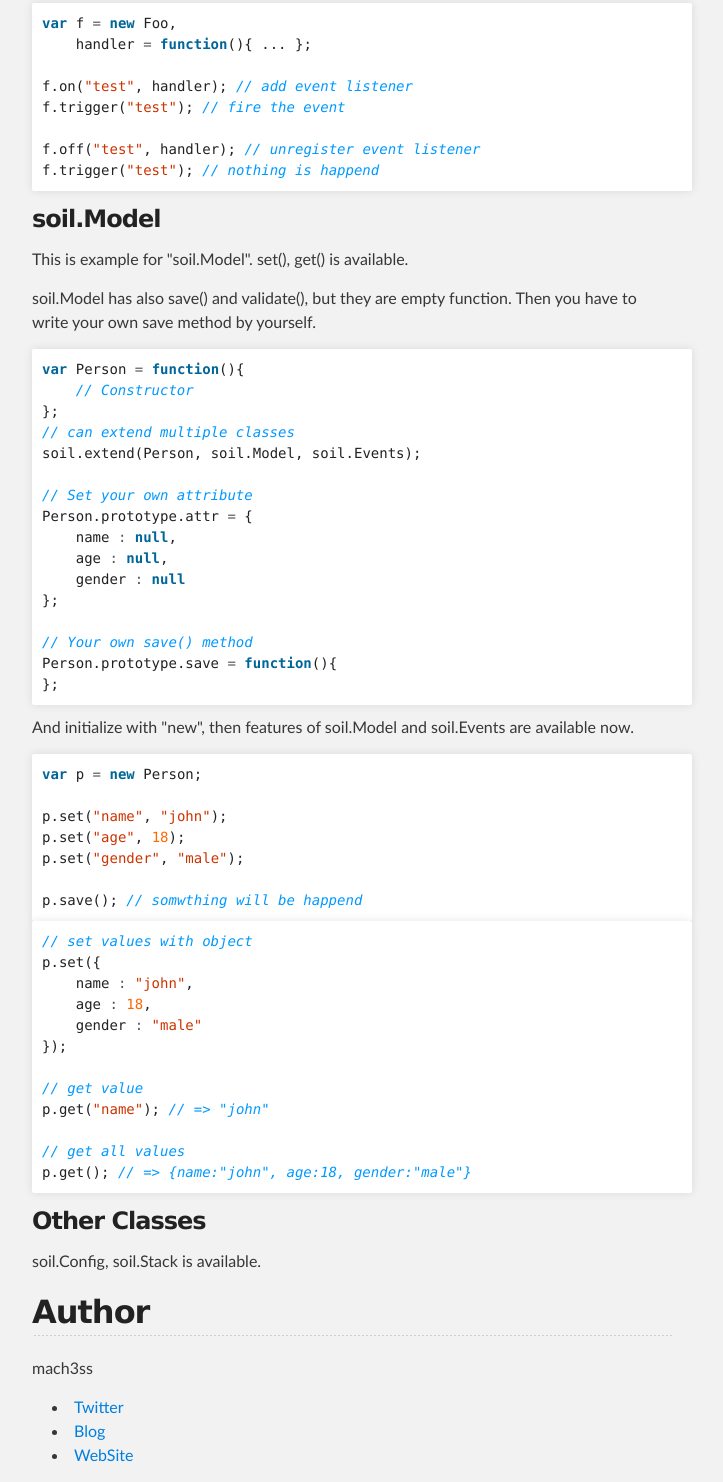
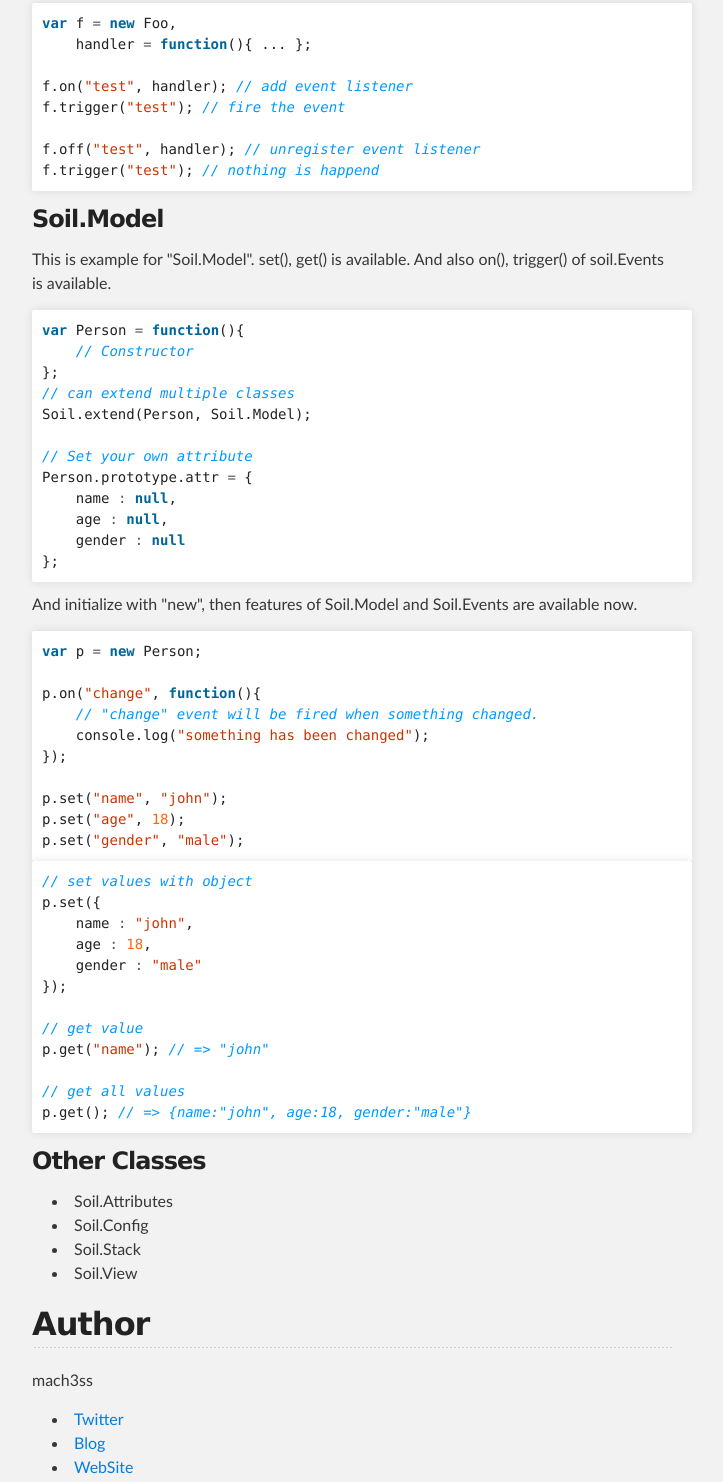
Before and after one commit to mach3/soil.js, a plain HTML site: page index.html in a window 1280 px wide. Shown: the part 962-2444 px from the top of the page, without its empty margins (288-1011 px from the left). Drawn offline with Linux system fonts and the light colour scheme.

Commit message:
Create gh-pages branch via GitHub

```diff
--- a/index.html
+++ b/index.html
@@ -43,16 +43,16 @@
 <li>Requires jQuery</li>
 </ul><h2>Usage</h2>
 
-<h3>soil.Events</h3>
+<h3>Soil.Events</h3>
 
 <p>First of all, define the "Foo" class as below.
-Extend the "soil.Events" using "soil.extend()".</p>
+Extend the "Soil.Events" using "Soil.extend()".</p>
 
 <div class="highlight"><pre><span class="kd">var</span> <span class="nx">Foo</span> <span class="o">=</span> <span class="kd">function</span><span class="p">(){</span>
     <span class="c1">// Constructor</span>
 <span class="p">};</span>
 <span class="c1">// Extend the Event's prototype</span>
-<span class="nx">soil</span><span class="p">.</span><span class="nx">extend</span><span class="p">(</span><span class="nx">Foo</span><span class="p">,</span> <span class="nx">soil</span><span class="p">.</span><span class="nx">Events</span><span class="p">);</span>
+<span class="nx">Soil</span><span class="p">.</span><span class="nx">extend</span><span class="p">(</span><span class="nx">Foo</span><span class="p">,</span> <span class="nx">Soil</span><span class="p">.</span><span class="nx">Events</span><span class="p">);</span>
 
 <span class="c1">// Set your own features</span>
 <span class="nx">Foo</span><span class="p">.</span><span class="nx">prototype</span><span class="p">.</span><span class="nx">foo</span> <span class="o">=</span> <span class="s2">"bar"</span><span class="p">;</span>
@@ -72,19 +72,17 @@ on(), off(), trigger() is available now.</p>
 <span class="nx">f</span><span class="p">.</span><span class="nx">trigger</span><span class="p">(</span><span class="s2">"test"</span><span class="p">);</span> <span class="c1">// nothing is happend</span>
 </pre></div>
 
-<h3>soil.Model</h3>
+<h3>Soil.Model</h3>
 
-<p>This is example for "soil.Model".
-set(), get() is available.</p>
-
-<p>soil.Model has also save() and validate(), but they are empty function.
-Then you have to write your own save method by yourself.</p>
+<p>This is example for "Soil.Model".
+set(), get() is available.
+And also on(), trigger() of soil.Events is available.</p>
 
 <div class="highlight"><pre><span class="kd">var</span> <span class="nx">Person</span> <span class="o">=</span> <span class="kd">function</span><span class="p">(){</span>
     <span class="c1">// Constructor</span>
 <span class="p">};</span>
 <span class="c1">// can extend multiple classes</span>
-<span class="nx">soil</span><span class="p">.</span><span class="nx">extend</span><span class="p">(</span><span class="nx">Person</span><span class="p">,</span> <span class="nx">soil</span><span class="p">.</span><span class="nx">Model</span><span class="p">,</span> <span class="nx">soil</span><span class="p">.</span><span class="nx">Events</span><span class="p">);</span>
+<span class="nx">Soil</span><span class="p">.</span><span class="nx">extend</span><span class="p">(</span><span class="nx">Person</span><span class="p">,</span> <span class="nx">Soil</span><span class="p">.</span><span class="nx">Model</span><span class="p">);</span>
 
 <span class="c1">// Set your own attribute</span>
 <span class="nx">Person</span><span class="p">.</span><span class="nx">prototype</span><span class="p">.</span><span class="nx">attr</span> <span class="o">=</span> <span class="p">{</span>
@@ -92,22 +90,21 @@ Then you have to write your own save method by yourself.</p>
     <span class="nx">age</span> <span class="o">:</span> <span class="kc">null</span><span class="p">,</span>
     <span class="nx">gender</span> <span class="o">:</span> <span class="kc">null</span>
 <span class="p">};</span>
-
-<span class="c1">// Your own save() method</span>
-<span class="nx">Person</span><span class="p">.</span><span class="nx">prototype</span><span class="p">.</span><span class="nx">save</span> <span class="o">=</span> <span class="kd">function</span><span class="p">(){</span>
-<span class="p">};</span>
 </pre></div>
 
 <p>And initialize with "new",
-then features of soil.Model and soil.Events are available now.</p>
+then features of Soil.Model and Soil.Events are available now.</p>
 
 <div class="highlight"><pre><span class="kd">var</span> <span class="nx">p</span> <span class="o">=</span> <span class="k">new</span> <span class="nx">Person</span><span class="p">;</span>
+
+<span class="nx">p</span><span class="p">.</span><span class="nx">on</span><span class="p">(</span><span class="s2">"change"</span><span class="p">,</span> <span class="kd">function</span><span class="p">(){</span>
+    <span class="c1">// "change" event will be fired when something changed.</span>
+    <span class="nx">console</span><span class="p">.</span><span class="nx">log</span><span class="p">(</span><span class="s2">"something has been changed"</span><span class="p">);</span>
+<span class="p">});</span>
 
 <span class="nx">p</span><span class="p">.</span><span class="nx">set</span><span class="p">(</span><span class="s2">"name"</span><span class="p">,</span> <span class="s2">"john"</span><span class="p">);</span>
 <span class="nx">p</span><span class="p">.</span><span class="nx">set</span><span class="p">(</span><span class="s2">"age"</span><span class="p">,</span> <span class="mi">18</span><span class="p">);</span>
 <span class="nx">p</span><span class="p">.</span><span class="nx">set</span><span class="p">(</span><span class="s2">"gender"</span><span class="p">,</span> <span class="s2">"male"</span><span class="p">);</span>
-
-<span class="nx">p</span><span class="p">.</span><span class="nx">save</span><span class="p">();</span> <span class="c1">// somwthing will be happend</span>
 </pre></div>
 
 <div class="highlight"><pre><span class="c1">// set values with object</span>
@@ -126,9 +123,12 @@ then features of soil.Model and soil.Events are available now.</p>
 
 <h3>Other Classes</h3>
 
-<p>soil.Config, soil.Stack is available.</p>
-
-<h2>Author</h2>
+<ul>
+<li>Soil.Attributes</li>
+<li>Soil.Config</li>
+<li>Soil.Stack</li>
+<li>Soil.View</li>
+</ul><h2>Author</h2>
 
 <p>mach3ss</p>
 
```
Also changed, not shown: params.json (+1 -1 lines).
